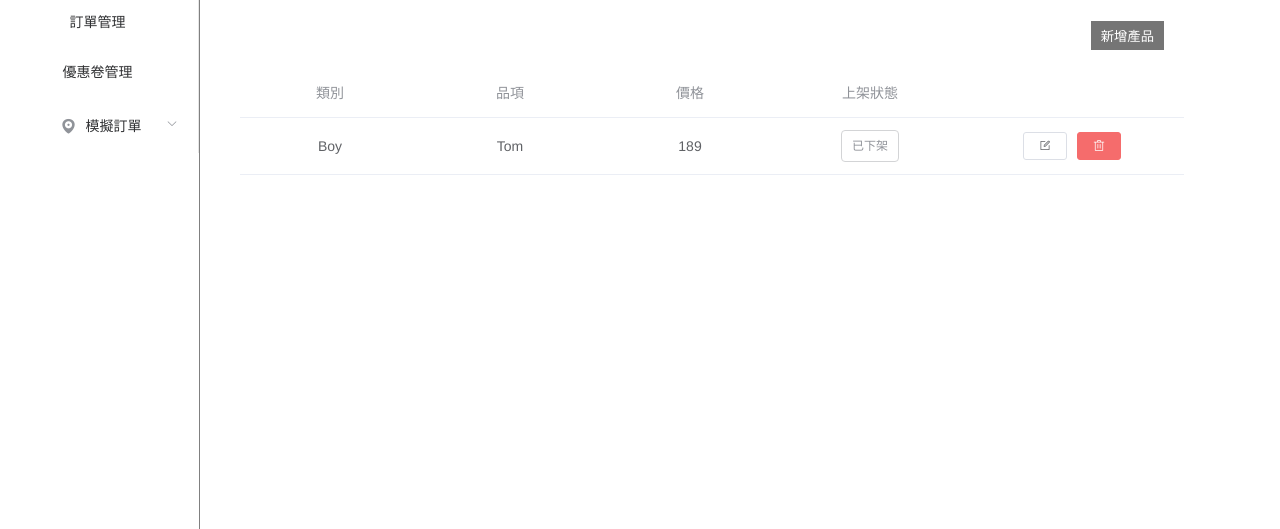
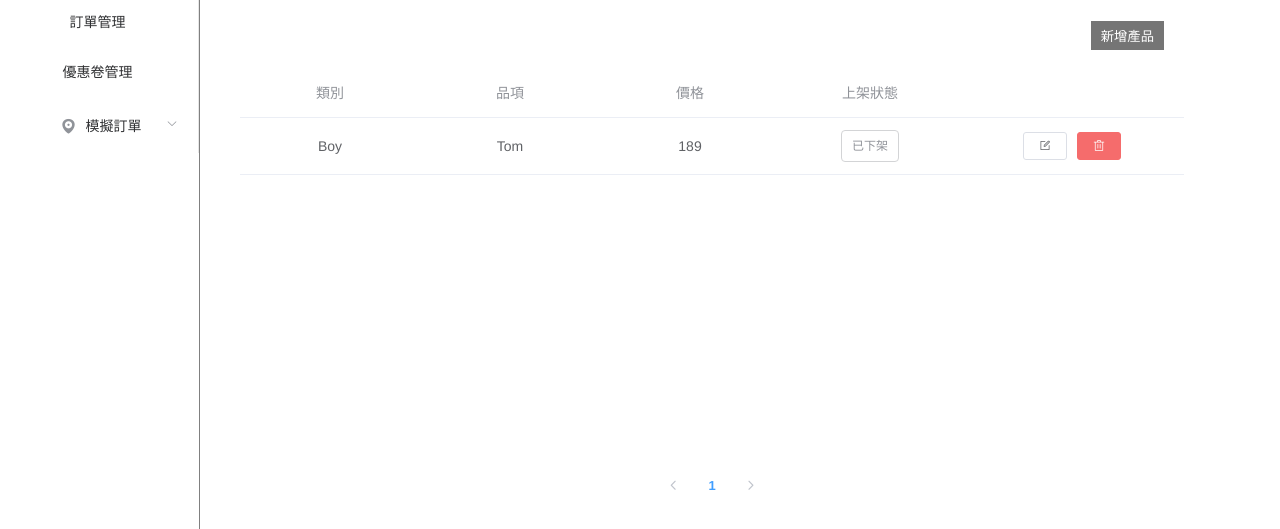
Before and after one commit to TianaXu976/ec-platform, a Vue app: page /admin/product in a window 1280 px wide. Shown: the part 189-718 px from the top of the page. Built offline with nearby package versions, Linux system fonts and the light colour scheme; what vue-uuid would draw is missing.

Commit message:
[feat] pagination

```diff
--- a/src/views/admin/Product.vue
+++ b/src/views/admin/Product.vue
@@ -4,7 +4,7 @@
     <div class="addProduct">
       <button @click="handleDialog({ type: 'CREATE' })">新增產品</button>
     </div>
-    <el-table :data="productList" stripe style="width: 100%">
+    <el-table :data="paginationData" stripe style="width: 100%">
       <template slot="empty"> 尚無資料 </template>
       <el-table-column prop="category" label="類別" width="180">
       </el-table-column>
@@ -34,22 +34,37 @@
         </template>
       </el-table-column>
     </el-table>
+    <div class="block">
+      <el-pagination
+        layout="prev, pager, next"
+        :total="productList.length"
+        :page-size="pageSize"
+        @current-change="handleCurrentChange"
+      >
+      </el-pagination>
+    </div>
   </div>
 </template>
 
 <script>
-// import FormDialog from "../../components/FormDialog";
-// import { uuid } from "vue-uuid";
 import { mapMutations, mapState } from "vuex";
-// import { DIALOG_TYPE } from "../../store/productDialog"
 
 export default {
   name: "Product",
   data() {
-    return {};
+    return {
+      page: 1,
+      pageSize: 5,
+    };
   },
   computed: {
     ...mapState("productInfo", ["productList"]),
+    paginationData() {
+      return this.productList.slice(
+        (this.page - 1) * this.pageSize,
+        this.page * this.pageSize
+      );
+    },
   },
   methods: {
     ...mapMutations("productDialog", ["handleDialog"]),
@@ -62,14 +77,10 @@ export default {
       });
     },
     handleDelete(index, row) {
-      this.$confirm(
-        "刪除後就沒了喔",
-        "確定？",
-        {
-          confirmButtonText: "刪除",
-          cancelButtonText: "取消",
-        }
-      )
+      this.$confirm("刪除後就沒了喔", "確定？", {
+        confirmButtonText: "刪除",
+        cancelButtonText: "取消",
+      })
         .then(() => {
           this.handleProduct({
             type: "DELETE",
@@ -82,12 +93,15 @@ export default {
         })
         .catch(() => {});
     },
+    handleCurrentChange(val) {
+      this.page = val;
+    },
   },
 };
 </script>
 
 
-<style lang="scss" >
+<style lang="scss" scope >
 h2 {
   text-align: left;
   margin-bottom: 40px;
@@ -112,17 +126,13 @@ h4 {
   text-align: left;
 }
 
-.addForm {
-  width: 70%;
-  margin: auto;
-  display: flex;
-  flex-direction: column;
-  align-items: flex-start;
-  label {
-    padding: 20px;
+.el-table {
+  min-height: 400px;
+  .el-table__cell {
+    text-align: center;
+  }
+  &::before{
+    display: none;
   }
 }
-.el-table .el-table__cell {
-  text-align: center;
-}
 </style>
```
